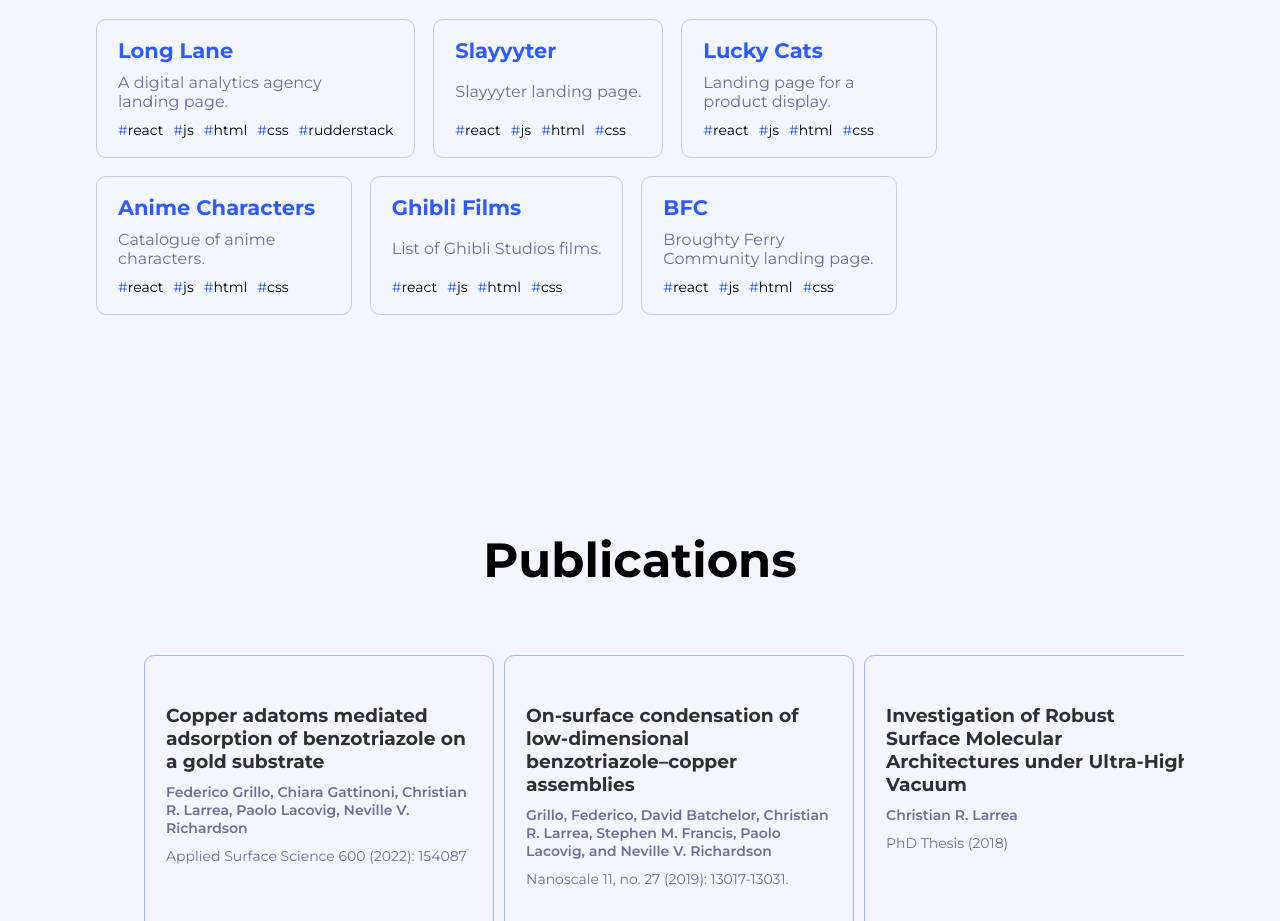
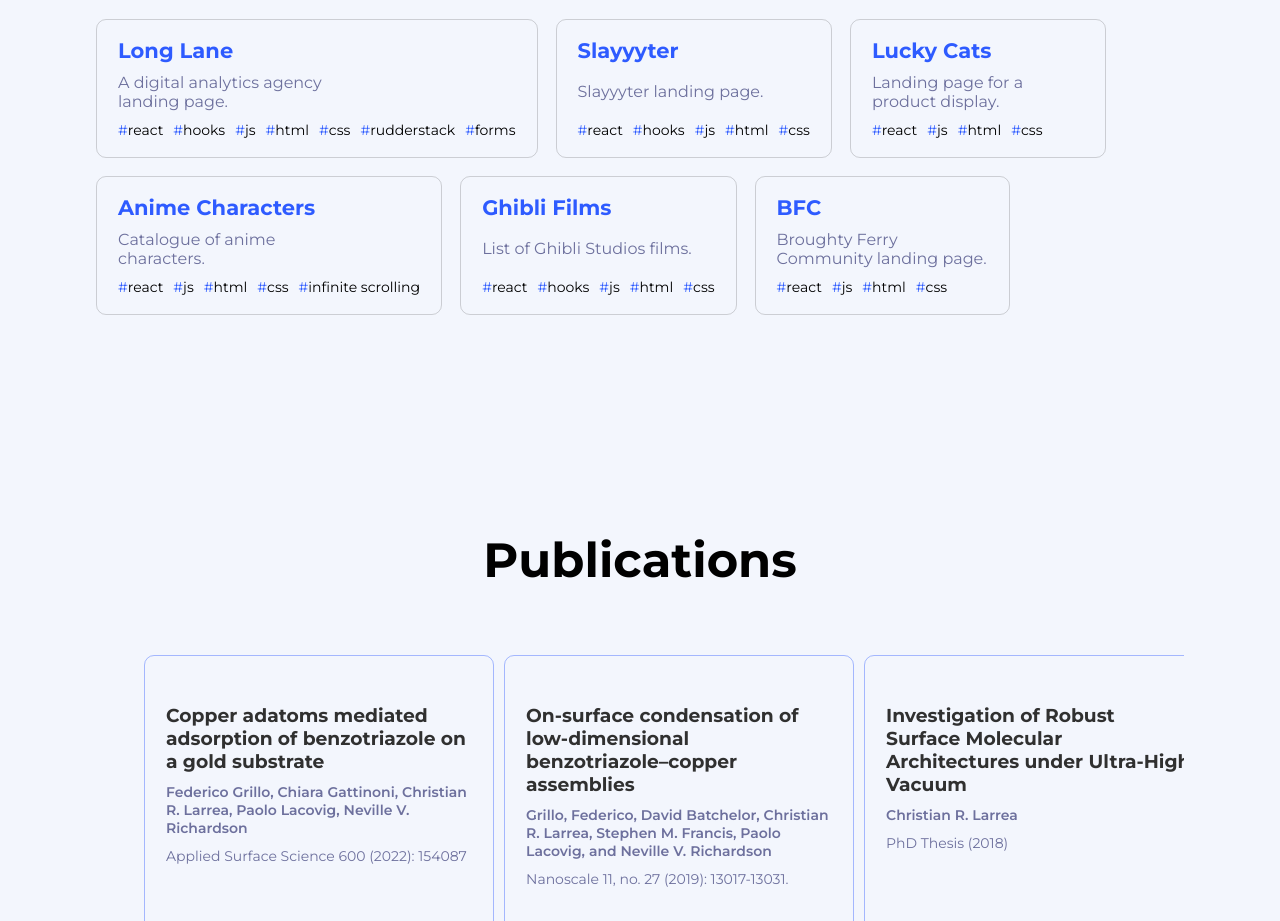
Before and after one commit to crlarrea/crlarrea.github.io, a React (Vite) app: page / in a window 1280 px wide. Shown: the part 3380-4301 px from the top of the page. Built offline with nearby package versions, Linux system fonts and the light colour scheme.

Commit message:
update project description

```diff
--- a/src/assets/data/Data.jsx
+++ b/src/assets/data/Data.jsx
@@ -404,14 +404,14 @@ const projects = [
   {
     name: "long lane",
     description: "A digital analytics agency landing page.",
-    tags: ["react", "js", "html", "css", "rudderstack"],
+    tags: ["react", "hooks", "js", "html", "css", "rudderstack", "forms"],
     image: null,
     link: "https://long-lane.onrender.com",
   },
   {
     name: "Slayyyter",
     description: "Slayyyter landing page.",
-    tags: ["react", "js", "html", "css"],
+    tags: ["react", "hooks", "js", "html", "css"],
     image: null,
     link: "https://slayyyter.onrender.com/",
   },
@@ -420,19 +420,19 @@ const projects = [
     description: "Landing page for a product display.",
     tags: ["react", "js", "html", "css"],
     image: null,
-    link: "https://lucky-cats.onrender.com/"
+    link: "https://lucky-cats.onrender.com/",
   },
   {
     name: "anime characters",
     description: "Catalogue of anime characters.",
-    tags: ["react", "js", "html", "css"],
+    tags: ["react", "js", "html", "css", "infinite scrolling"],
     image: null,
-    link: "https://anime-characters.onrender.com/"
+    link: "https://anime-characters.onrender.com/",
   },
-    {
+  {
     name: "ghibli films",
     description: "List of Ghibli Studios films.",
-    tags: ["react", "js", "html", "css"],
+    tags: ["react", "hooks", "js", "html", "css"],
     image: null,
     link: "https://ghibli.onrender.com",
   },
@@ -450,7 +450,6 @@ const projects = [
   //   image: null,
   //   link: "https://angus-nig8.onrender.com",
   // },
-
 ];
 
 const keys = { web3forms: "db402685-15ef-4d07-a871-0a87e03e899d" };
```
